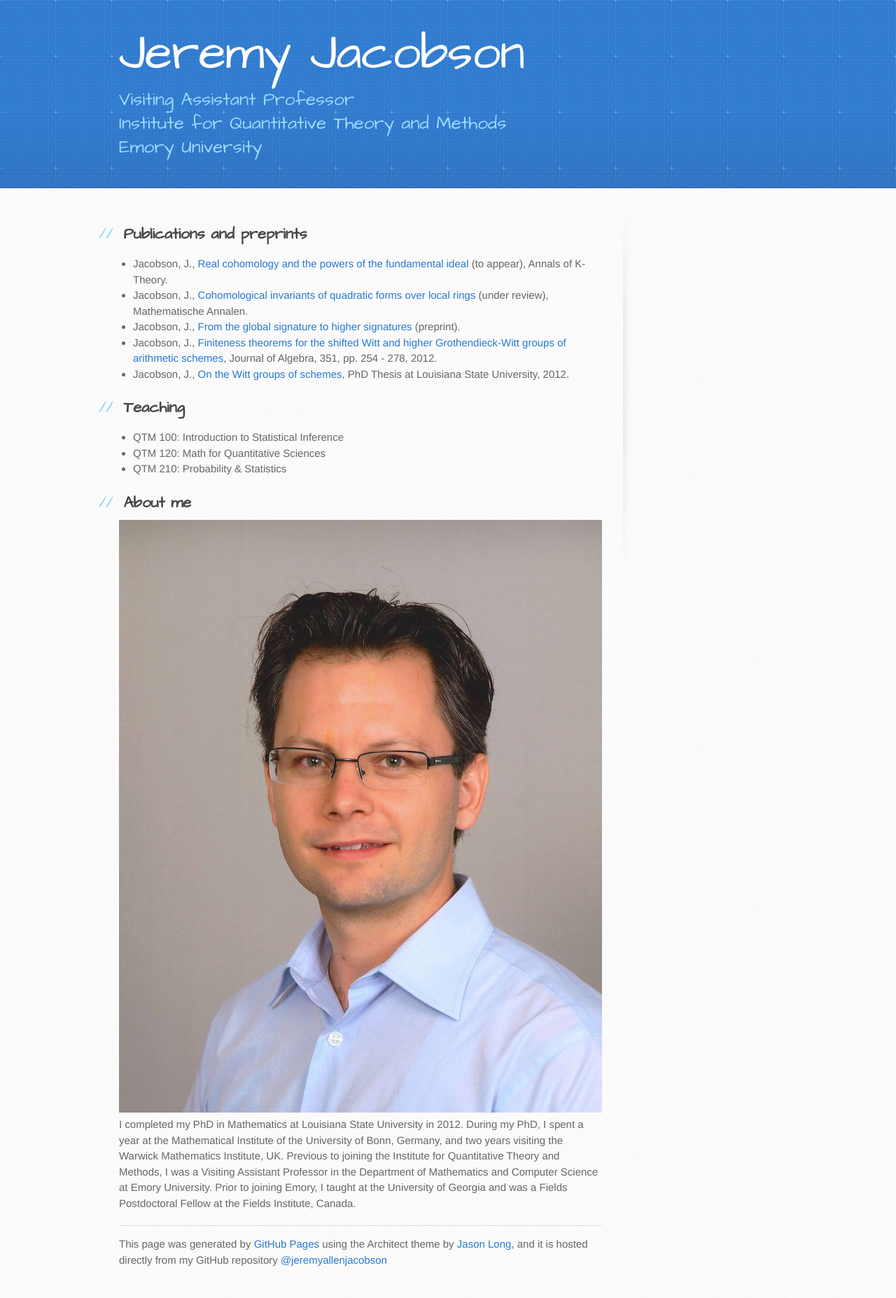
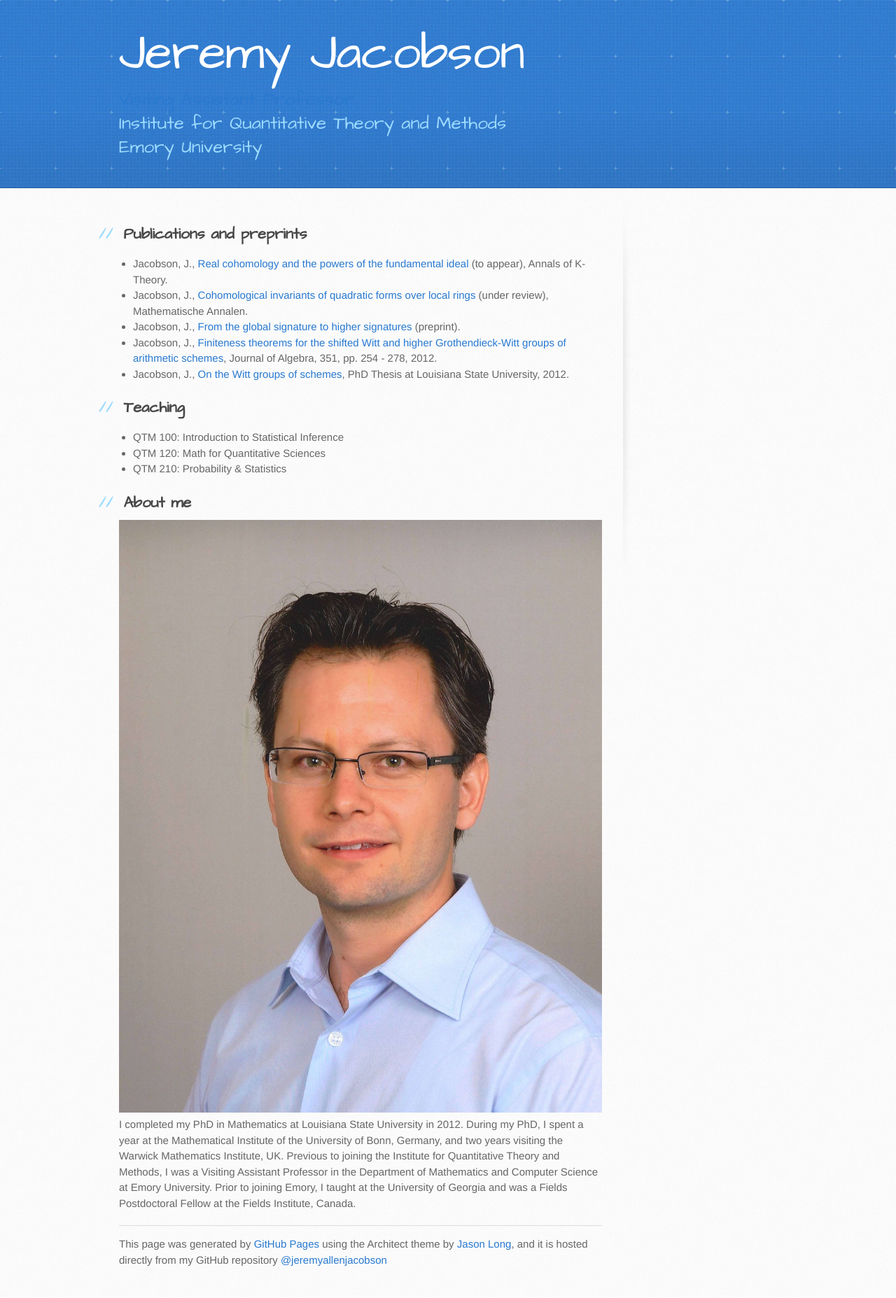
Before and after one commit to jeremyallenjacobson/jeremyallenjacobson.github.io, a Jekyll site: the page index.html, which Jekyll copies as it is, in a window 1280 px wide. Shown: the whole page at 70% size. Built offline with Jekyll 4.4.1, drawn with Linux system fonts in a browser that asks for light colours.

Commit message:
Update index.html

```diff
--- a/index.html
+++ b/index.html
@@ -20,7 +20,7 @@
     <header>
       <div class="inner">
         <h1> <span style="white-space:nowrap">Jeremy Jacobson</span></h1>
-        <h2><span style="white-space:nowrap">Visiting Assistant Professor</span><br>
+        <h2><span style="white-space:nowrap"><a href="http://www.quantitative.emory.edu/about/ourfaculty/faculty%20/jacobson-jeremy.html">Visiting Assistant Professor</a></span><br>
           <span style="white-space:nowrap">Institute for Quantitative Theory and Methods</span><br>
           <span style="white-space:nowrap">Emory University</span></h2>
 
@@ -53,7 +53,7 @@
 
 <h2>
 <a id="about-me" class="anchor" href="#about-me" aria-hidden="true"><span aria-hidden="true" class="octicon octicon-link"></span></a>About me</h2>
-<img src="https://github.com/jeremyallenjacobson/jeremyallenjacobson.github.io/blob/master/ProfilePicture1.jpg" alt="Picture of Jeremy Jacobson.">
+<img src="https://github.com/jeremyallenjacobson/jeremyallenjacobson.github.io/blob/master/images/ProfilePicture1.jpg" alt="Picture of Jeremy Jacobson.">
 <p>I completed my PhD in Mathematics at Louisiana State University in 2012. During my PhD, I spent a year at the Mathematical Institute of the University of Bonn, Germany,  and two years visiting the Warwick Mathematics Institute, UK. Previous to joining the Institute for Quantitative Theory and Methods, I was a Visiting Assistant Professor in the Department of Mathematics and Computer Science at Emory University. Prior to joining Emory, I taught at the University of Georgia and was a Fields Postdoctoral Fellow at the Fields Institute, Canada.</p>
 <hr>
 <p>This page was generated by <a href="https://pages.github.com">GitHub Pages</a> using the Architect theme by <a href="https://twitter.com/jasonlong">Jason Long</a>, and it is hosted directly from my GitHub repository <a id="jeremyallenjacobson" class="anchor" href="#jeremyallenjacobson" aria-hidden="true"><span aria-hidden="true" class="octicon octicon-link"></span></a><a href="https://github.com/jeremyallenjacobson" class="user-mention">@jeremyallenjacobson</a>
```
